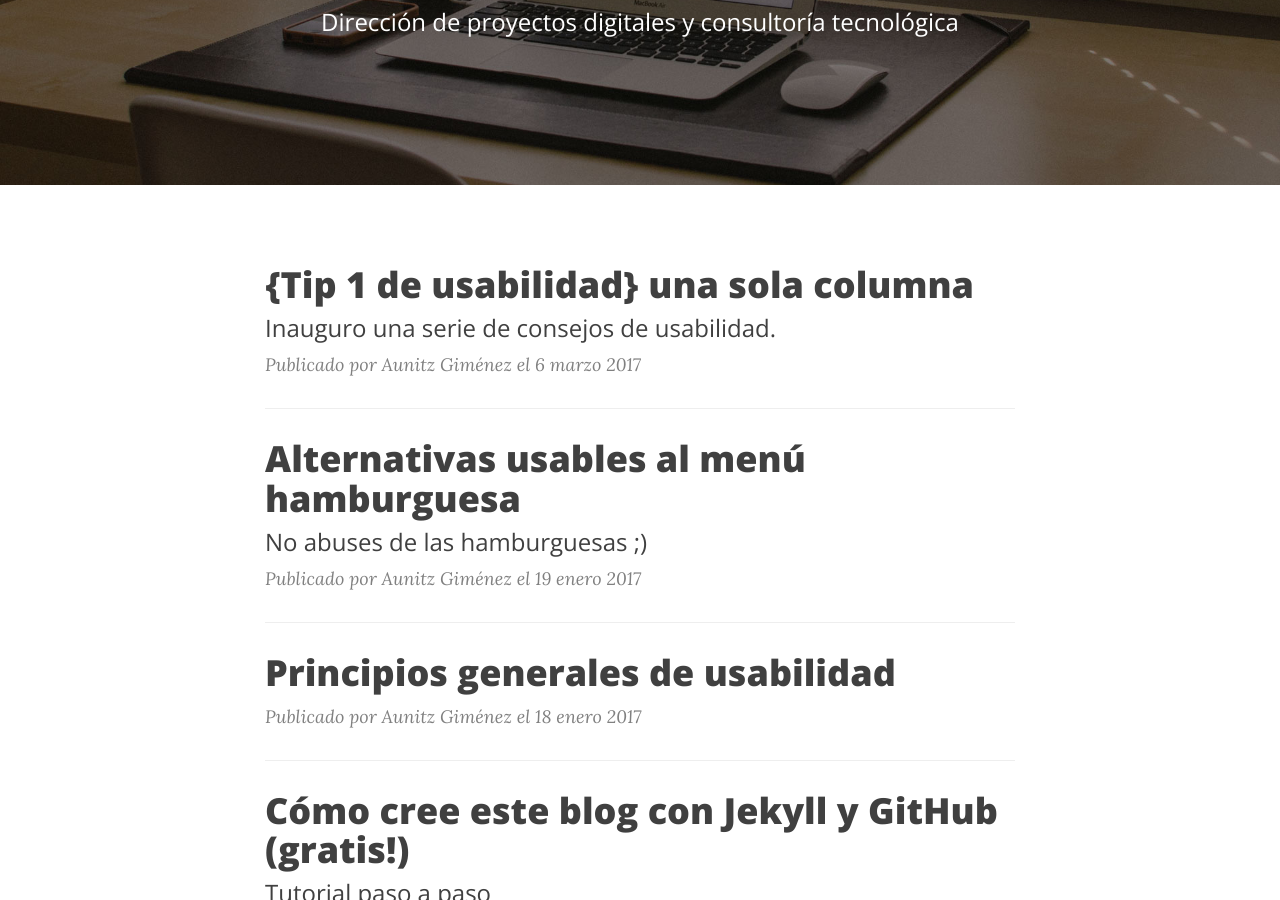
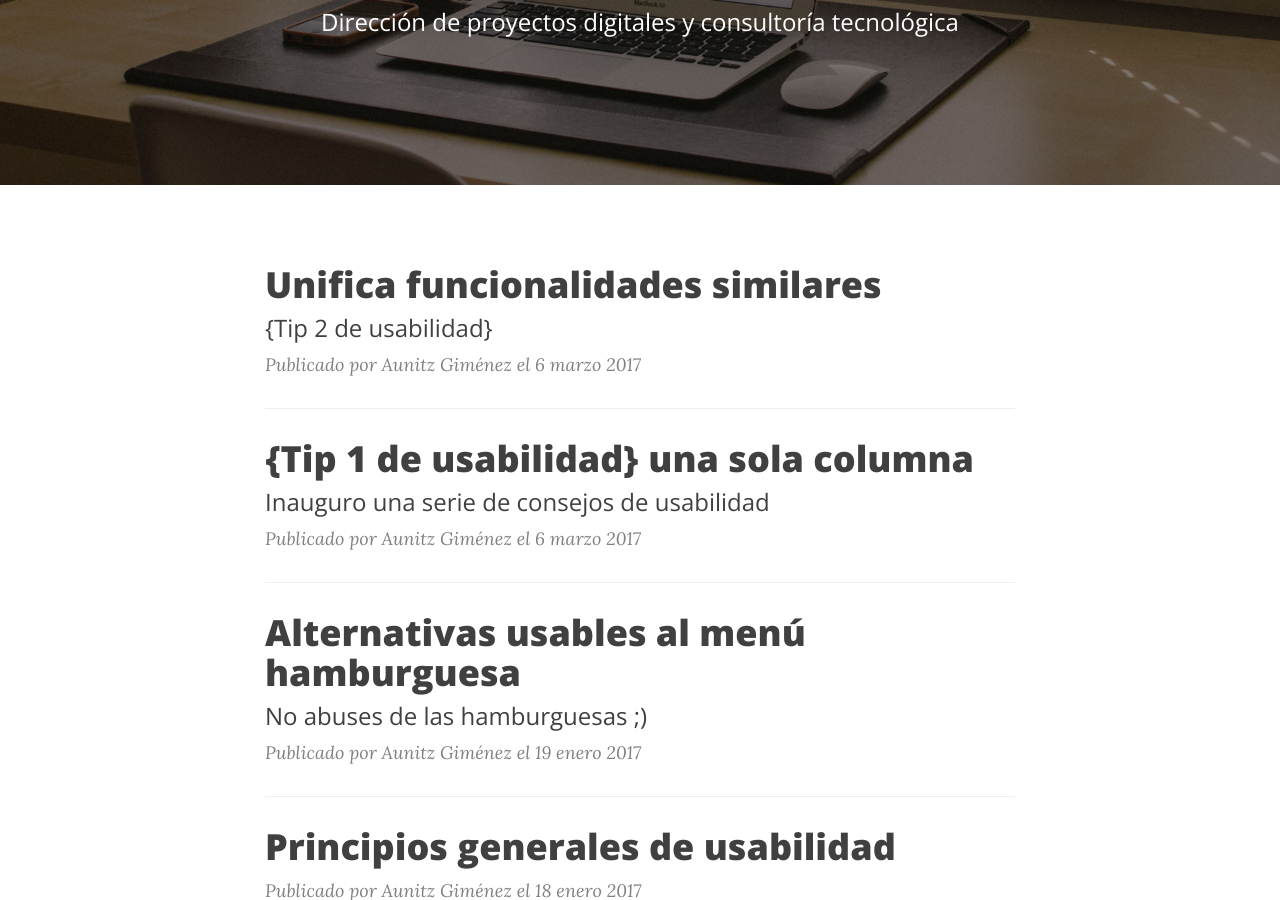
Before and after one commit to aunitz/beta, a Jekyll site: the page built from index.html, in a window 1280 px wide and 900 px high, scrolled down 363 px. Built offline with Jekyll 4.4.1, drawn with Linux system fonts in a browser that asks for light colours; nearby versions of some CDN libraries; the list of posts is cut into pages by our own code.

Commit message:
CONTENIDO: nuevo post

```diff
--- a/_posts/2017-01-19-alternativas-usables-menu-hamburguesa.markdown
+++ b/_posts/2017-01-19-alternativas-usables-menu-hamburguesa.markdown
@@ -42,7 +42,7 @@ header-img: "img/post-bg-04.jpg"
       <p>Por ejemplo <a href="https://www.nngroup.com/articles/hamburger-menus/">en este artículo de Nielsen Norman Group</a>.&nbsp;<a href="#fnref:fn-f1" class="reversefootnote">&#8617;</a></p>
     </li>
     <li id="fn:fn-f2">
-      <p>Mi lista de <a href="/beta/principios-usabilidad/">principios generales de usabilidad</a>.&nbsp;<a href="#fnref:fn-f2" class="reversefootnote">&#8617;</a></p>
+      <p>Mi lista de <a href="{{ site.baseurl }}/principios-usabilidad/">principios generales de usabilidad</a>.&nbsp;<a href="#fnref:fn-f2" class="reversefootnote">&#8617;</a></p>
     </li>
   </ol>
 </div>
--- a/_posts/2017-03-06-tip-1-usabilidad-una-columna.markdown
+++ b/_posts/2017-03-06-tip-1-usabilidad-una-columna.markdown
@@ -1,7 +1,7 @@
 ---
 layout:     post
 title:      "{Tip 1 de usabilidad} una sola columna"
-subtitle:   "Inauguro una serie de consejos de usabilidad."
+subtitle:   "Inauguro una serie de consejos de usabilidad"
 date:       2017-03-06 09:30:00
 author:     "Aunitz Giménez"
 header-img: "img/post-bg-03.jpg"
@@ -11,7 +11,7 @@ header-img: "img/post-bg-03.jpg"
 
 <p>Consciente de la carencia de buenos contenidos en español sobre usabilidad y UI/UX en general, me he propuesto seleccionar algunas de las recomendaciones de esta web e irlas traduciendo poco a poco. La traducción no pretende ser rigurosa y en ocasiones añadiré comentarios de mi propia cosecha.</p>
 
-<h2 class="section-heading">{Tip 1} Prueba con <strong>una columa</strong> en lugar de con dos</h2>
+<h2 class="section-heading">{Tip 1} Prueba con una columa en lugar de con dos</h2>
 
 <p>Un layout de una columna te dará mayor control sobre tu narrativa. Guiarás mejor a los lectores a lo largo de un contenido que fluye de arriba a abajo.</p>
 
--- /dev/null
+++ b/_posts/2017-03-07-tip-2-usabilidad-unifica-funcionalidades-similares.markdown
@@ -0,0 +1,16 @@
+---
+layout:     post
+title:      "Unifica funcionalidades similares"
+subtitle:   "{Tip 2 de usabilidad}"
+date:       2017-03-06 09:30:00
+author:     "Aunitz Giménez"
+header-img: "img/post-bg-03.jpg"
+---
+
+<p>Con el transcurso del tiempo, es fácil crear involuntariamente múltiples secciones, elementos y características que realizan la misma función.</p>
+
+<p>Cuantas más opciones tenga el usuario a la vista, más le costará tomar un decisión. Se trata de un <a href="{{ site.baseurl }}/principios-usabilidad">principio básico de usabilidad</a>.</p>
+
+<p>Revisa el interfaz de tu aplicación de vez en cuando para refactorizarlo mediante la fusión de funciones similares.</p>
+
+<p><img src="{{ site.baseurl }}/img/tip-2-unifica-funcionalidades-similares.png" alt="Ilustración del tip 2 de usabilidad: unifica funcionalidades similares"></p>
```
Also changed, not shown: img/tip-2-unifica-funcionalidades-similares.png (added).
